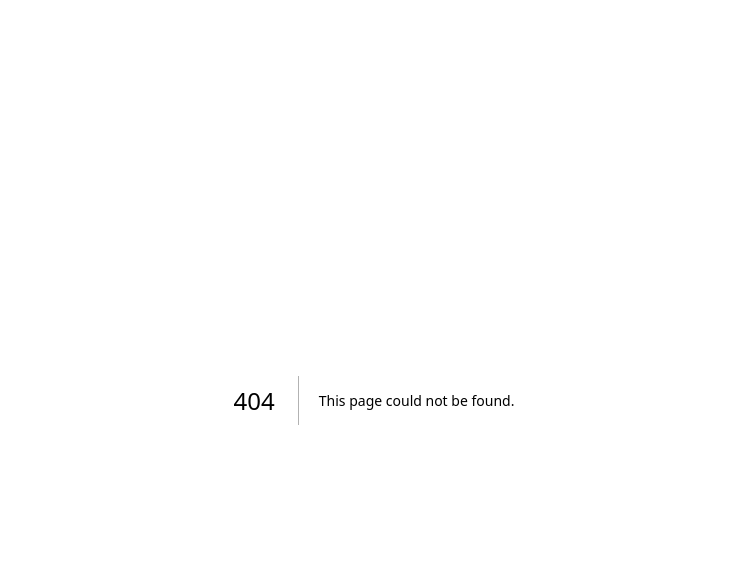
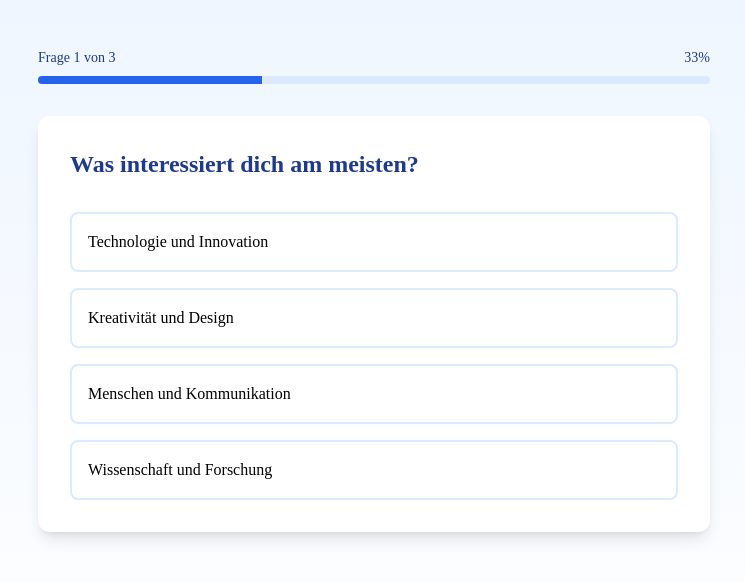
Before and after one commit to tomstrelow/zukunftly, a Next.js app: page /fragebogen in a window 1280 px wide. Before the commit this address had no page. Shown: the top 582 px of the page, without its empty margins (266-1011 px from the left). Built offline with nearby package versions, Linux system fonts and the light colour scheme.

Commit message:
Add questionnaire page with interactive questions and progress bar

```diff
--- /dev/null
+++ b/src/components/ProgressBar.tsx
@@ -0,0 +1,31 @@
+import { motion } from 'framer-motion';
+
+interface ProgressBarProps {
+  progress: number;
+  total: number;
+}
+
+export default function ProgressBar({ progress, total }: ProgressBarProps) {
+  const percentage = (progress / total) * 100;
+
+  return (
+    <div className="w-full max-w-2xl mx-auto mb-8">
+      <div className="flex justify-between mb-2">
+        <span className="text-sm font-medium text-blue-900">
+          Frage {progress} von {total}
+        </span>
+        <span className="text-sm font-medium text-blue-900">
+          {Math.round(percentage)}%
+        </span>
+      </div>
+      <div className="h-2 bg-blue-100 rounded-full overflow-hidden">
+        <motion.div
+          initial={{ width: 0 }}
+          animate={{ width: `${percentage}%` }}
+          transition={{ duration: 0.5 }}
+          className="h-full bg-blue-600"
+        />
+      </div>
+    </div>
+  );
+}
--- /dev/null
+++ b/src/components/QuestionCard.tsx
@@ -0,0 +1,39 @@
+import { motion } from 'framer-motion';
+
+interface Option {
+  text: string;
+  value: string;
+}
+
+interface QuestionCardProps {
+  question: string;
+  options: Option[];
+  onSelect: (value: string) => void;
+  isActive: boolean;
+}
+
+export default function QuestionCard({ question, options, onSelect, isActive }: QuestionCardProps) {
+  return (
+    <motion.div
+      initial={{ opacity: 0, x: 50 }}
+      animate={{ opacity: isActive ? 1 : 0, x: isActive ? 0 : 50 }}
+      exit={{ opacity: 0, x: -50 }}
+      className="bg-white p-8 rounded-xl shadow-lg max-w-2xl mx-auto"
+    >
+      <h2 className="text-2xl font-bold text-blue-900 mb-8">{question}</h2>
+      <div className="space-y-4">
+        {options.map((option, index) => (
+          <motion.button
+            key={option.value}
+            whileHover={{ scale: 1.02 }}
+            whileTap={{ scale: 0.98 }}
+            onClick={() => onSelect(option.value)}
+            className="w-full text-left p-4 rounded-lg border-2 border-blue-100 hover:border-blue-500 transition-colors"
+          >
+            {option.text}
+          </motion.button>
+        ))}
+      </div>
+    </motion.div>
+  );
+}
--- /dev/null
+++ b/src/pages/fragebogen.tsx
@@ -0,0 +1,78 @@
+import { useState } from 'react';
+import { motion, AnimatePresence } from 'framer-motion';
+import Head from 'next/head';
+import QuestionCard from '@/components/QuestionCard';
+import ProgressBar from '@/components/ProgressBar';
+
+const questions = [
+  {
+    id: 1,
+    question: "Was interessiert dich am meisten?",
+    options: [
+      { text: "Technologie und Innovation", value: "tech" },
+      { text: "Kreativität und Design", value: "creative" },
+      { text: "Menschen und Kommunikation", value: "social" },
+      { text: "Wissenschaft und Forschung", value: "science" }
+    ]
+  },
+  {
+    id: 2,
+    question: "Wie würdest du deine Arbeitsweise beschreiben?",
+    options: [
+      { text: "Strukturiert und organisiert", value: "structured" },
+      { text: "Flexibel und spontan", value: "flexible" },
+      { text: "Teamorientiert", value: "team" },
+      { text: "Unabhängig", value: "independent" }
+    ]
+  },
+  {
+    id: 3,
+    question: "Was ist dir bei der Arbeit am wichtigsten?",
+    options: [
+      { text: "Gutes Gehalt", value: "salary" },
+      { text: "Work-Life-Balance", value: "balance" },
+      { text: "Persönliche Entwicklung", value: "growth" },
+      { text: "Sinnvolle Arbeit", value: "meaning" }
+    ]
+  }
+];
+
+export default function Questionnaire() {
+  const [currentQuestion, setCurrentQuestion] = useState(0);
+  const [answers, setAnswers] = useState<string[]>([]);
+
+  const handleAnswer = (value: string) => {
+    const newAnswers = [...answers, value];
+    setAnswers(newAnswers);
+
+    if (currentQuestion < questions.length - 1) {
+      setCurrentQuestion(currentQuestion + 1);
+    } else {
+      // Hier später zur Ergebnisseite navigieren
+      console.log('Alle Fragen beantwortet:', newAnswers);
+    }
+  };
+
+  return (
+    <div className="min-h-screen bg-gradient-to-b from-blue-50 to-white py-12">
+      <Head>
+        <title>Fragebogen - Zukunftly</title>
+        <meta name="description" content="Beantworte unsere Fragen und finde deinen perfekten Beruf" />
+      </Head>
+
+      <div className="container mx-auto px-4">
+        <ProgressBar progress={currentQuestion + 1} total={questions.length} />
+
+        <AnimatePresence mode="wait">
+          <QuestionCard
+            key={currentQuestion}
+            question={questions[currentQuestion].question}
+            options={questions[currentQuestion].options}
+            onSelect={handleAnswer}
+            isActive={true}
+          />
+        </AnimatePresence>
+      </div>
+    </div>
+  );
+}
```
